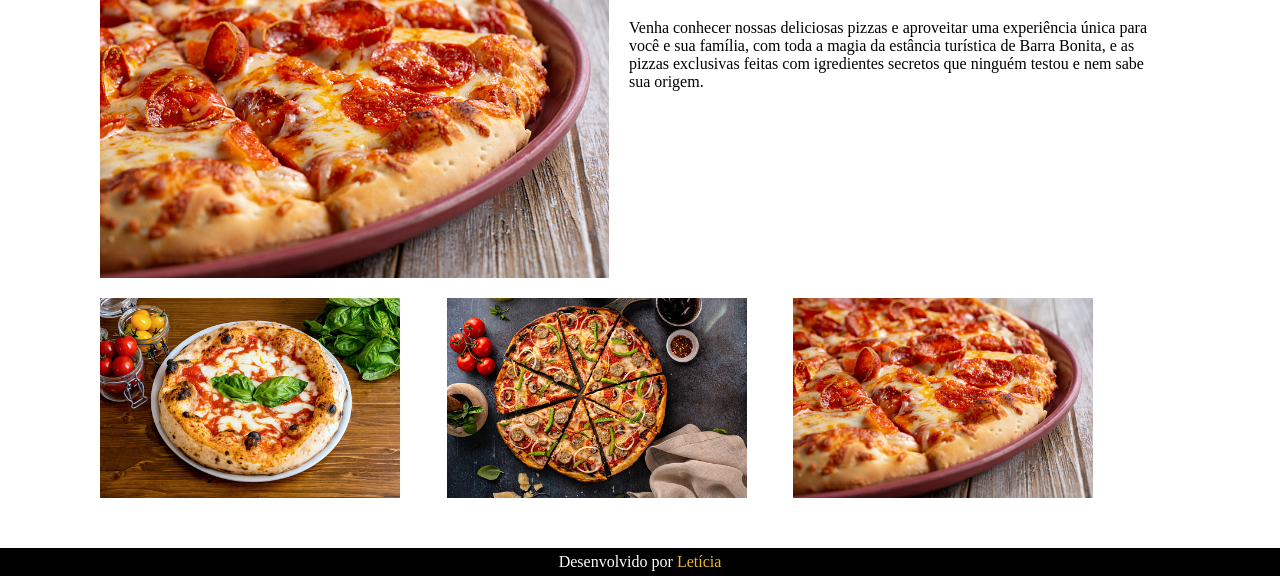
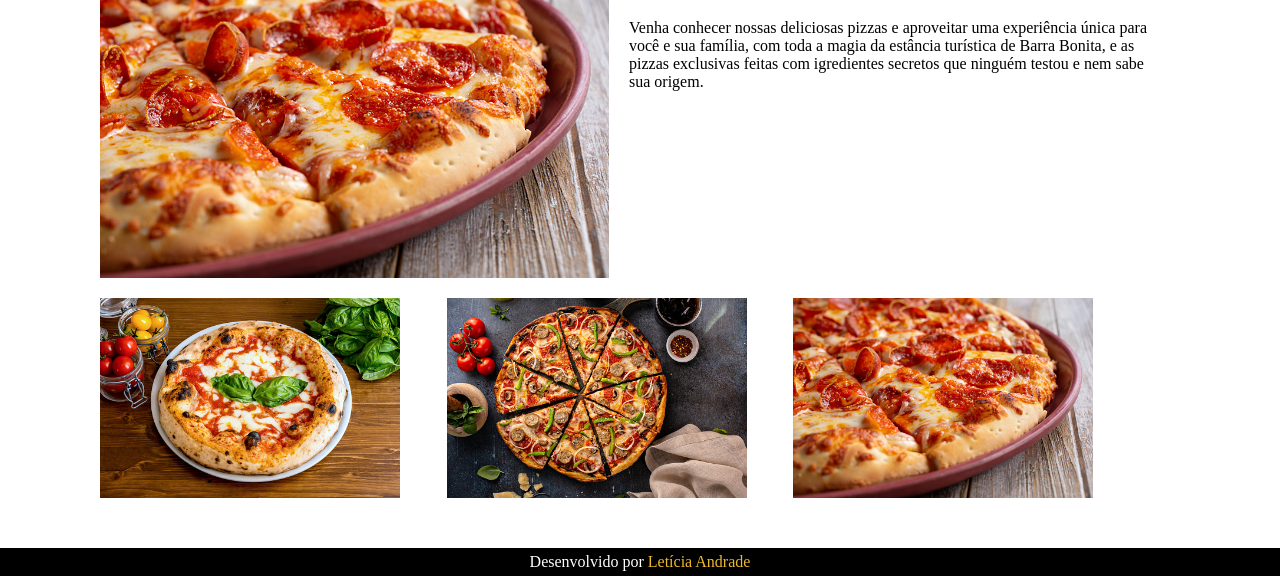
Before and after one commit to Leticia-Andrad/pizza-delicia, a plain HTML site: page index.html in a window 1280 px wide. Shown: the part 297-873 px from the top of the page. Drawn offline with Linux system fonts and the light colour scheme.

Commit message:
Update index.html

```diff
--- a/index.html
+++ b/index.html
@@ -48,7 +48,7 @@
         </div>
     </div>
 
-    <footer>Desenvolvido por <a href="#">Letícia</a>
+    <footer>Desenvolvido por <a href="#">Letícia Andrade</a>
     </footer>
 </body>
 </html>
```
